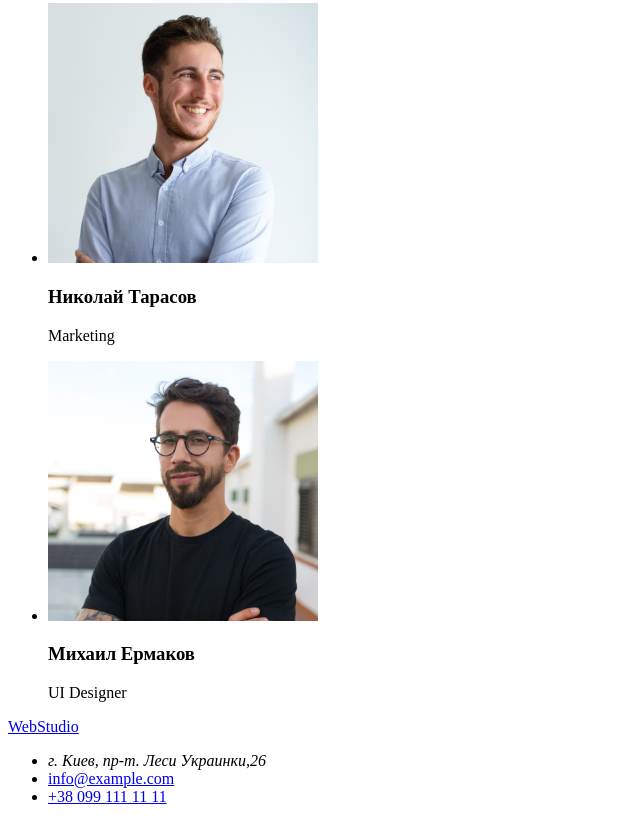
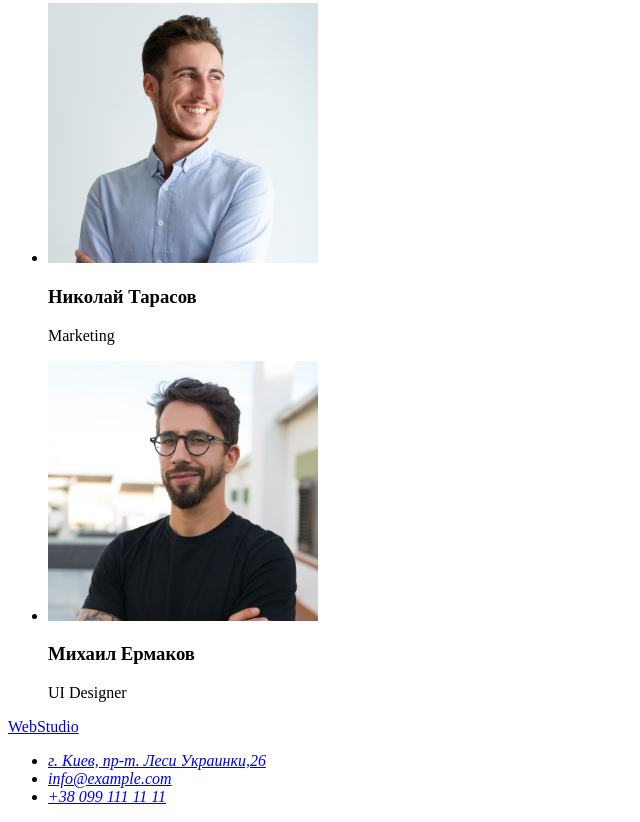
Before and after one commit to Bachynckyi/goit-markup-hw-01, a plain HTML site: page index.html in a window 1280 px wide. Shown: the part 2285-3107 px from the top of the page, without its empty margins (0-640 px from the left). Drawn offline with Linux system fonts and the light colour scheme.

Commit message:
Третья версия ДЗ №1

```diff
--- a/index.html
+++ b/index.html
@@ -116,11 +116,13 @@
     </main>
     <footer>
         <a href="https://bachynckyi.github.io/goit-markup-hw-01/">WebStudio</a>
+        <address>
             <ul>
-                <li><address>г. Киев, пр-т. Леси Украинки,26</address></li>
+                <li><a href="г. Киев, пр-т. Леси Украинки,26">г. Киев, пр-т. Леси Украинки,26</a></li>
                 <li><a href="mailto:info@example.com">info@example.com</a></li>
                 <li><a href="tel:+380991111111">+38 099 111 11 11</a></li>
             </ul>
+        </address>
     </footer>
     </body>
 </html>
```
